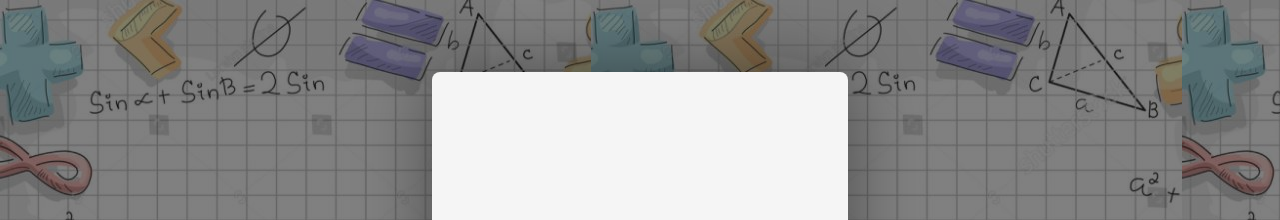
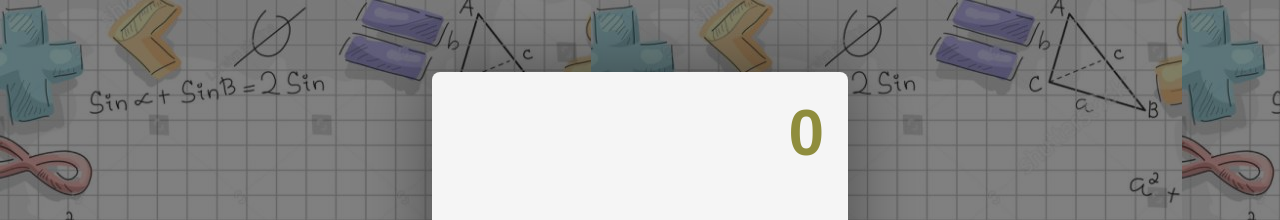
Before and after one commit to devadula-nandan/calculator_gl, a plain HTML site: page index.html in a window 1280 px wide. Shown: the top 220 px of the page. Drawn offline with Linux system fonts and the light colour scheme.

Commit message:
Update index.html

```diff
--- a/index.html
+++ b/index.html
@@ -14,7 +14,7 @@
 		<div class="display">
 			<div class="screen">
 				<h1 class="expression" id='expression'></h1>
-				<h1 class="result" id='result'></h1>
+				<h1 class="result" id='result'>0</h1>
 			</div>
 		</div>
 		<div class="buttons" id="button-list"></div>
```
